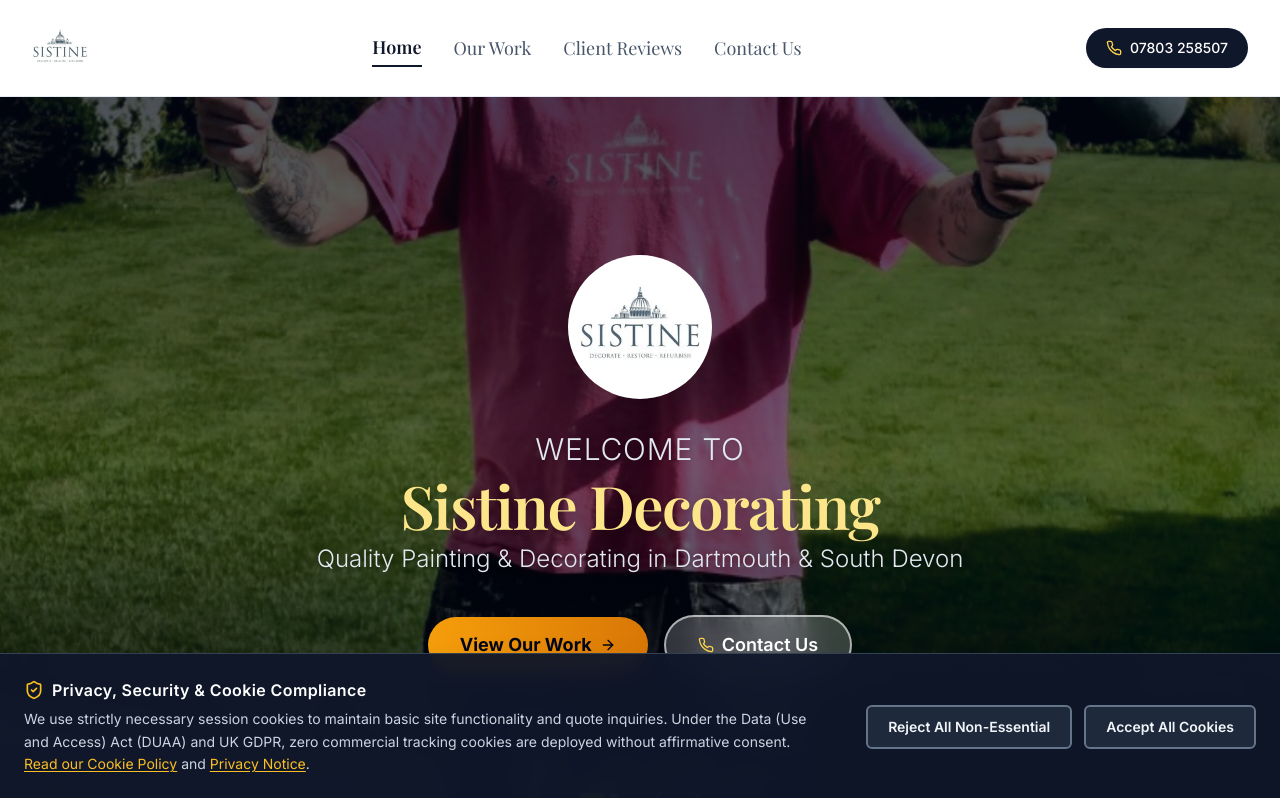
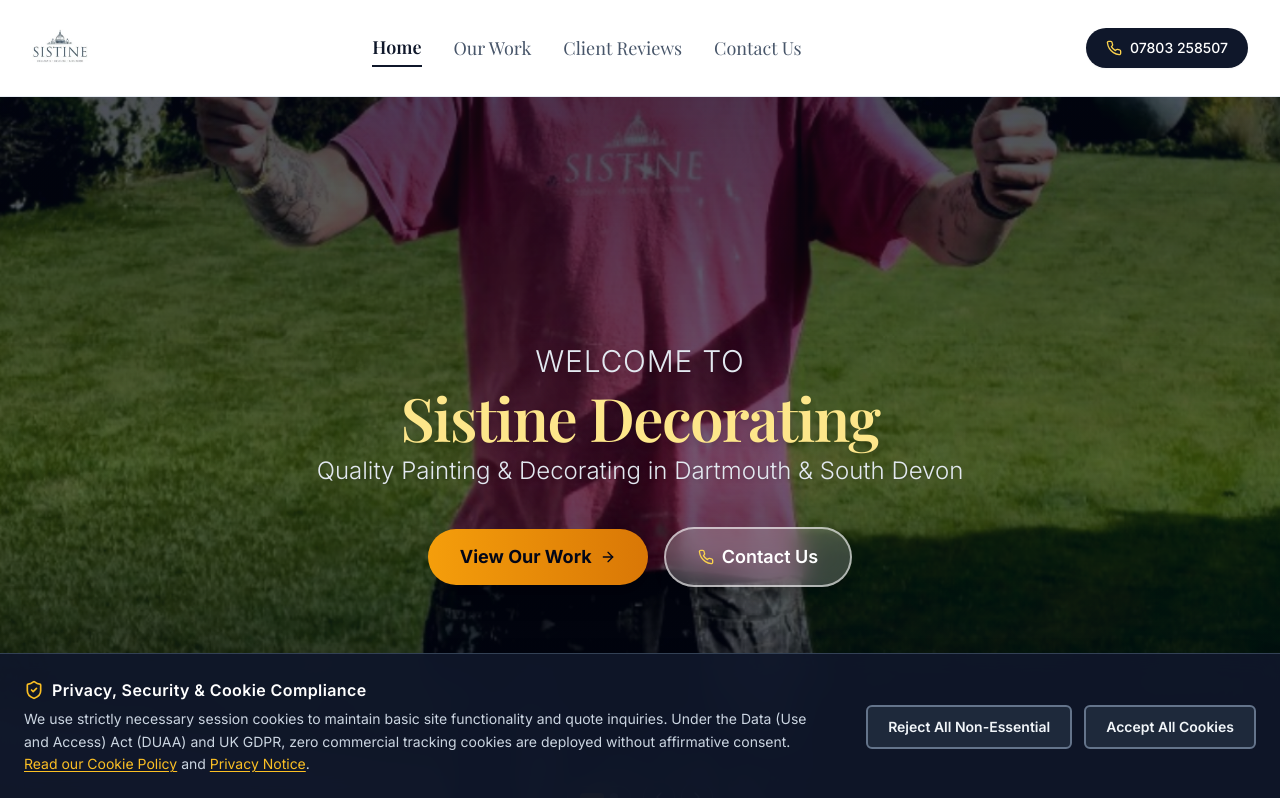
Before and after one commit to itsmyapp-code/sistine, a Next.js app: page / in a window 1280 px wide. Shown: the top 798 px of the page. Built offline with nearby package versions, Linux system fonts and the light colour scheme; a web font is replaced by a local one.

Commit message:
Remove circular logo badge from homepage Hero carousel

```diff
--- a/src/components/HeroCarousel.tsx
+++ b/src/components/HeroCarousel.tsx
@@ -4,7 +4,6 @@
 import Link from 'next/link';
 import Image from 'next/image';
 import { ArrowRight, Phone, ChevronLeft, ChevronRight } from 'lucide-react';
-import Logo from './Logo';
 import { BUSINESS_CONFIG } from '@/data/initialData';
 
 import { getStoredHeroSlides } from '@/lib/storage';
@@ -83,9 +82,6 @@
 
       {/* Hero Center Overlay Content */}
       <div className="relative z-10 text-center max-w-4xl mx-auto px-6 space-y-6 sm:space-y-8 animate-in fade-in duration-700">
-
-        {/* Circular Sistine Dome Badge */}
-        <Logo variant="circle" />
 
         {/* Headline */}
         <div className="space-y-2">
```
